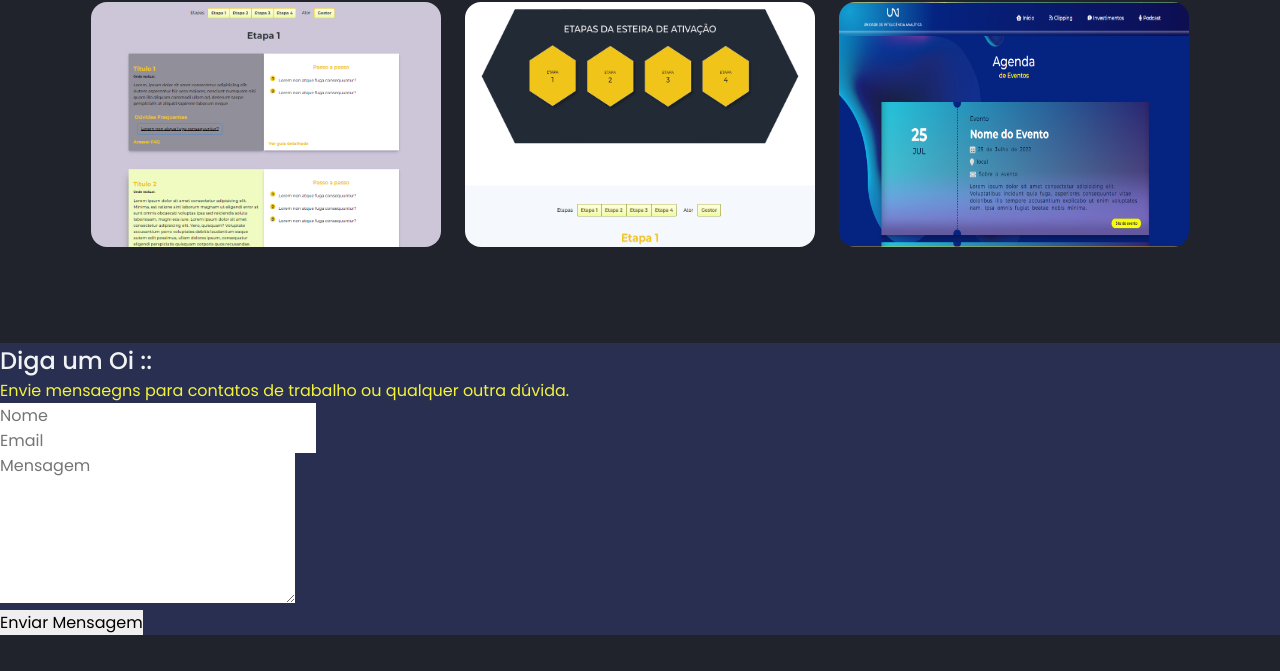
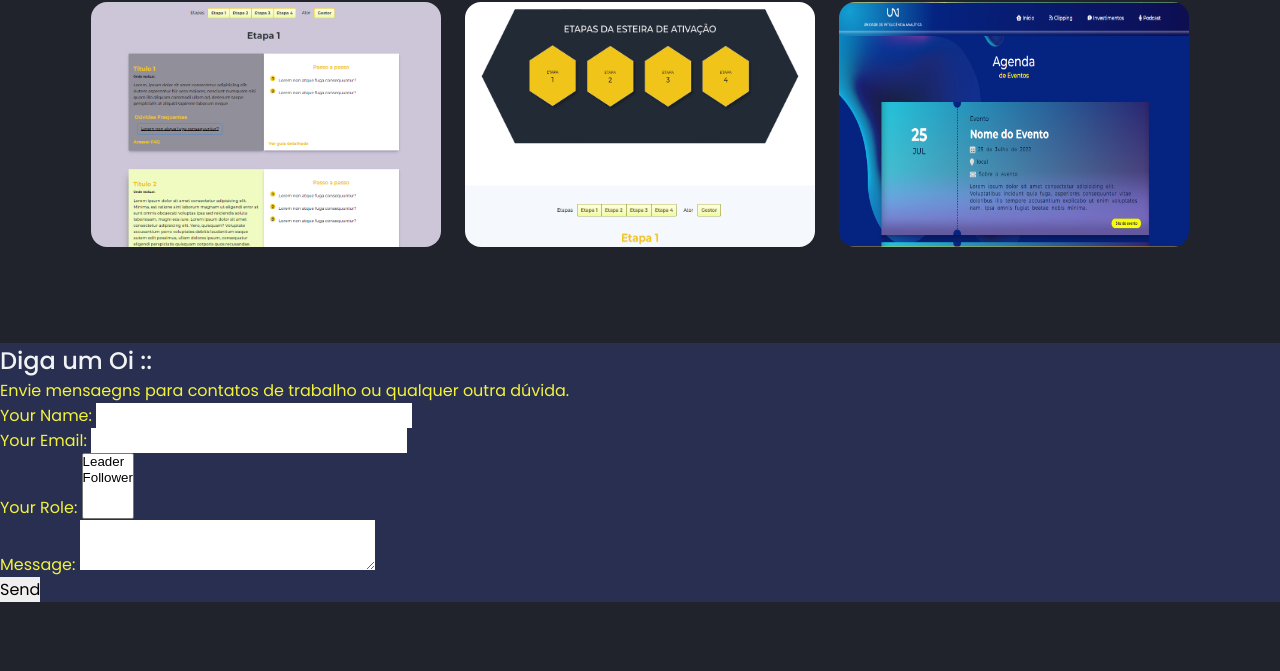
Before and after one commit to emillepatricia/portfolio-emille, a plain HTML site: page index.html in a window 1280 px wide. Shown: the part 3206-3877 px from the top of the page. Drawn offline with nearby package versions, Linux system fonts and the light colour scheme.

Commit message:
Alteração 2

```diff
--- a/index.html
+++ b/index.html
@@ -417,13 +417,25 @@
             <p>Envie mensaegns para contatos de trabalho ou qualquer outra dúvida.</p>
           </header>
           <div class="box">
-            <form method="post" name="contact" netlify>
-              <div class="field half first"><input type="text" name="name" placeholder="Nome"></div>
-              <div class="field half"><input type="email" name="email" placeholder="Email"></div>
-              <div class="field"><textarea name="message" placeholder="Mensagem" rows="6"></textarea></div>
-              <ul class="actions">
-                <li><input type="submit" value="Enviar Mensagem"></li>
-              </ul>
+            <form name="contact" method="POST" data-netlify="true">
+              <p>
+                <label>Your Name: <input type="text" name="name" /></label>
+              </p>
+              <p>
+                <label>Your Email: <input type="email" name="email" /></label>
+              </p>
+              <p>
+                <label>Your Role: <select name="role[]" multiple>
+                  <option value="leader">Leader</option>
+                  <option value="follower">Follower</option>
+                </select></label>
+              </p>
+              <p>
+                <label>Message: <textarea name="message"></textarea></label>
+              </p>
+              <p>
+                <button type="submit">Send</button>
+              </p>
             </form>
           </div>
         </div>
```
